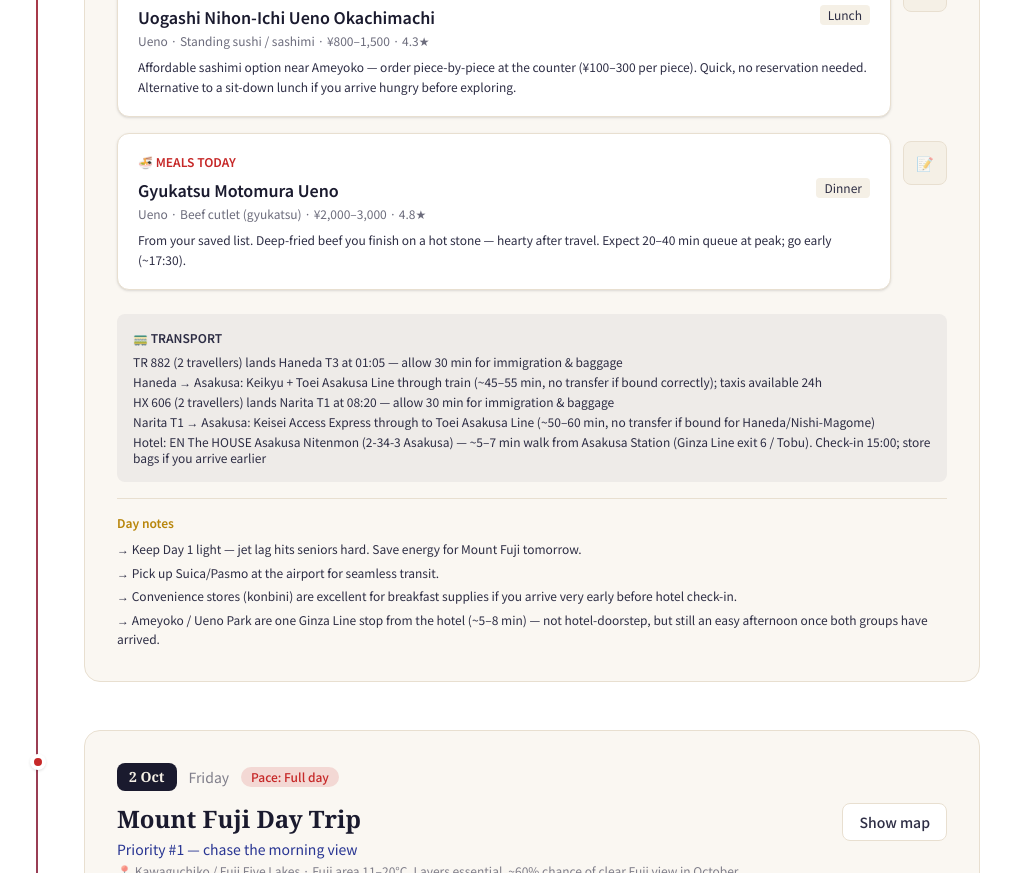
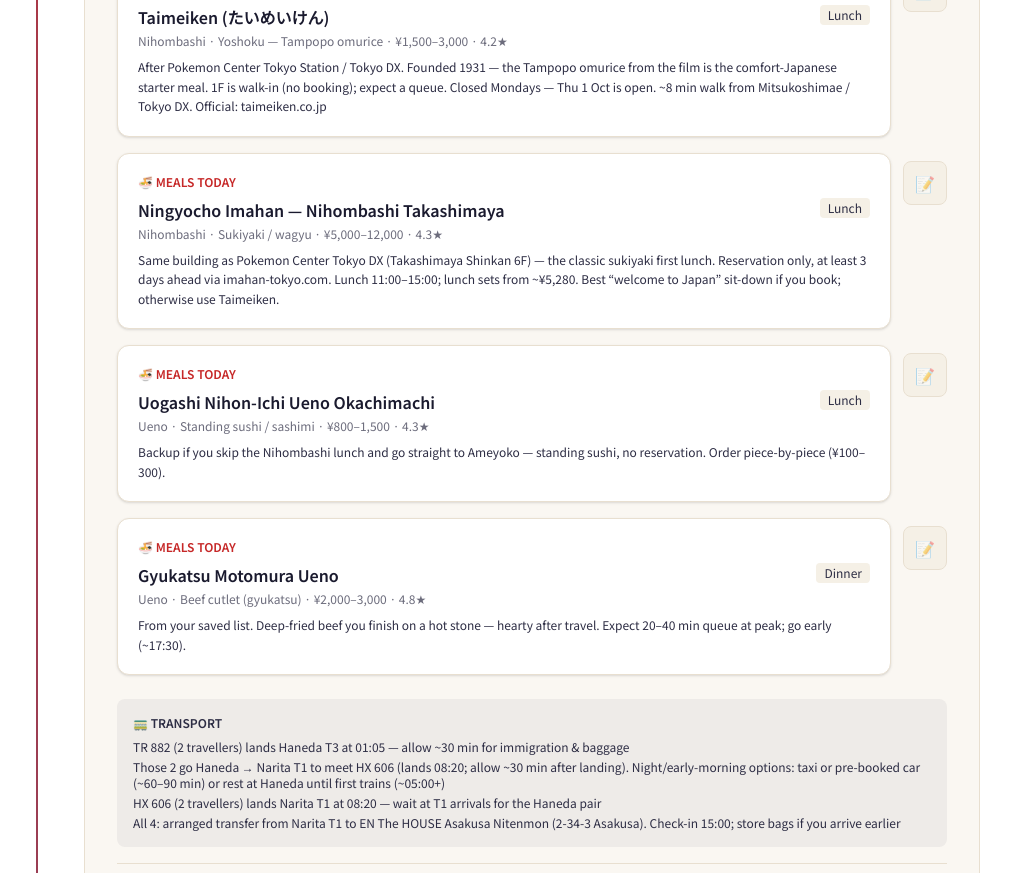
Before and after one commit to Zhi-You/japan-oct-2026-trip, a React (Vite) app: page / in a window 1280 px wide. Shown: the part 2860-3733 px from the top of the page, without its empty margins (148-1159 px from the left). Built offline with nearby package versions, Linux system fonts and the light colour scheme.

Commit message:
feat: improve notes display; cover all book ahead; fill in missing transport activities

```diff
--- a/src/components/board/CardNotesPanel.tsx
+++ b/src/components/board/CardNotesPanel.tsx
@@ -12,11 +12,11 @@ export function CardNotesPanel({ dayId, cardId }: CardNotesPanelProps) {
   const note = getCardNote(dayId, cardId);
   const hasText = Boolean(note?.text?.trim());
 
-  const noteButtonClass = `flex h-11 w-11 items-center justify-center rounded-lg border text-sm transition ${
+  const noteButtonClass = `relative flex h-11 w-11 items-center justify-center rounded-lg border text-base font-bold transition ${
     note?.isOpen
       ? 'border-indigo bg-indigo/10 text-indigo'
       : hasText
-        ? 'border-gold bg-gold/10 text-gold'
+        ? 'border-vermillion bg-vermillion text-white'
         : 'border-washi-dark bg-washi text-ink-light/50 hover:border-indigo/40 hover:text-indigo'
   }`;
 
@@ -35,12 +35,15 @@ export function CardNotesPanel({ dayId, cardId }: CardNotesPanelProps) {
       <button
         type="button"
         onClick={() => toggleCardNote(dayId, cardId)}
-        title={t('board.notes.toggle')}
+        title={hasText ? t('board.notes.hasNote') : t('board.notes.toggle')}
         className={noteButtonClass}
         aria-expanded={note?.isOpen ?? false}
-        aria-label={t('board.notes.toggle')}
+        aria-label={hasText ? t('board.notes.hasNote') : t('board.notes.toggle')}
       >
-        📝
+        {hasText ? '!' : '📝'}
+        {hasText && !note?.isOpen && (
+          <span className="absolute -right-0.5 -top-0.5 h-2.5 w-2.5 rounded-full bg-gold" />
+        )}
       </button>
 
       {note?.isOpen && (
--- a/src/data/itinerary.en.ts
+++ b/src/data/itinerary.en.ts
@@ -27,7 +27,7 @@ const itineraryEn: ItineraryData = {
       urgency: 'critical',
       link: 'https://www.shibuya-scramble-square.com/sky/',
       notes:
-        'Sunset ~17:20 on 5 Oct (Monday). Official site releases tickets exactly 14 days ahead at 00:00 JST — set an alarm for 21 Sep. Target entry 16:00–16:30. Sunset slots sell out in minutes; Klook/KKday may have backup inventory. Once inside, no time limit — stay for blue hour. Bring a ¥100 coin for rooftop lockers.',
+        'TIME SENSITIVE. Official q-skip sales open 14 days ahead at 00:00 JST — 21 Sep 2026 for 5 Oct (not 28 days; older blogs are outdated). Sunset ~17:20. Target entry 16:00–16:30. Adult web tickets ¥2,700 before 15:00 / ¥3,400 from 15:00. Sunset slots sell out in minutes; Klook/KKday may have leftover inventory but not always the exact slot. No rooftop refund if wind/rain closes the roof. Bring a ¥100 coin for lockers.',
     },
     {
       id: 'nikko-tour',
@@ -36,23 +36,43 @@ const itineraryEn: ItineraryData = {
       urgency: 'high',
       link: 'https://www.klook.com',
       notes:
-        'Choose a tour with English guide, Toshogu Shrine, Kegon Falls & Lake Chuzenji. Confirm pickup near Asakusa (or Ueno/Tokyo Station — ~5 min from the hotel). Full day (~10–12 hrs) — pack snacks and walking shoes.',
+        'TIME SENSITIVE. Book 2–4 weeks ahead for a 6 Oct English-guide tour with Toshogu, Kegon Falls & Lake Chuzenji. Confirm pickup near Asakusa (or Ueno/Tokyo Station — ~5 min from the hotel). Full day (~10–12 hrs) — pack snacks and walking shoes.',
     },
     {
       id: 'fuji-transport',
-      item: 'Mount Fuji day — highway bus or tour (2 Oct)',
-      deadline: 'Book 1–2 weeks ahead (earlier for weekends)',
+      item: 'Mount Fuji day — highway bus Shinjuku → Kawaguchiko (2 Oct)',
+      deadline: 'Sales open 2 Sep 2026 (1 month ahead) — book that day',
+      urgency: 'critical',
+      link: 'https://fuji.highwaybus.com/en/kawaguchiko/',
+      notes:
+        'TIME SENSITIVE. Official Chuo Highway Bus / highwaybus.com: reservations open from the same date one month before travel (2 Sep for 2 Oct). Weekday Fuji buses still sell out. Book outbound + return together. Organised tour is the easier senior option if you do not want the Shinjuku terminal transfer.',
+    },
+    {
+      id: 'imahan-lunch',
+      item: 'Ningyocho Imahan sukiyaki lunch — Nihombashi Takashimaya (1 Oct)',
+      deadline: 'Reserve at least 3 days ahead (by 28 Sep); 1–2 weeks is safer',
       urgency: 'high',
+      link: 'https://imahan-tokyo.com/official/nihonbashi-takashimaya-sc/',
       notes:
-        'Highway bus Shinjuku → Kawaguchiko (~1h45) or organised tour. Buy return ticket early — buses sell out. Have a backup day (3 or 4 Oct) if visibility forecast is poor.',
+        'TIME SENSITIVE if you want sukiyaki after Pokemon Center Tokyo DX. Official site: reservation only, book from the homepage at least 3 days ahead with prepaid card/PayPal. Same building as Tokyo DX (Takashimaya Shinkan 6F). Lunch 11:00–15:00; weekday kitchen break 15:00–17:00. Walk-in alternative: Taimeiken omurice (no booking).',
+    },
+    {
+      id: 'hantei-lunch',
+      item: 'Hantei kushiage lunch — Nezu (4 Oct)',
+      deadline: 'Reserve 1–2 weeks ahead',
+      urgency: 'high',
+      link: 'https://www.hantei.co.jp/nedu/nedu_kusiage.html',
+      notes:
+        'Sunday lunch in a 1909 wooden house next to Nezu Shrine. Lunch 11:30–15:00 (LO 14:00); closed Mondays. Popular with groups of 4 — book if you want a sit-down meal after the shrine. Walk-in backup: Hagi Cafe in Yanaka (opens 12:00 Sun).',
     },
     {
       id: 'tnm-tickets',
       item: 'Tokyo National Museum — online tickets (4 Oct)',
-      deadline: 'Anytime before visit',
+      deadline: 'Anytime before visit (valid 2 months from purchase)',
       urgency: 'medium',
       link: 'https://www.tnm.jp/modules/r_free_page/index.php?id=113&lang=en',
-      notes: '¥1,000 adults. Open Tue–Sun 9:30–17:00 (your museum visit is Sun 4 Oct). Online ticket skips queues. Seniors 70+ free with ID.',
+      notes:
+        'Official 2026: collection ¥1,000 adults; under-18 and 70+ free with ID. Hours 9:30–17:00, last entry 16:30. Closed Mondays — Sun 4 Oct is open. Online tickets skip the main-gate queue (can exceed 30 min). Special exhibitions are priced separately and include collection entry that day.',
     },
     {
       id: 'sim-esim',
@@ -253,13 +273,31 @@ const itineraryEn: ItineraryData = {
       ],
       food: [
         {
+          name: 'Taimeiken (たいめいけん)',
+          area: 'Nihombashi',
+          cuisine: 'Yoshoku — Tampopo omurice',
+          priceRange: '¥1,500–3,000',
+          rating: '4.2★',
+          meal: 'lunch',
+          note: 'After Pokemon Center Tokyo Station / Tokyo DX. Founded 1931 — the Tampopo omurice from the film is the comfort-Japanese starter meal. 1F is walk-in (no booking); expect a queue. Closed Mondays — Thu 1 Oct is open. ~8 min walk from Mitsukoshimae / Tokyo DX. Official: taimeiken.co.jp',
+        },
+        {
+          name: 'Ningyocho Imahan — Nihombashi Takashimaya',
+          area: 'Nihombashi',
+          cuisine: 'Sukiyaki / wagyu',
+          priceRange: '¥5,000–12,000',
+          rating: '4.3★',
+          meal: 'lunch',
+          note: 'Same building as Pokemon Center Tokyo DX (Takashimaya Shinkan 6F) — the classic sukiyaki first lunch. Reservation only, at least 3 days ahead via imahan-tokyo.com. Lunch 11:00–15:00; lunch sets from ~¥5,280. Best “welcome to Japan” sit-down if you book; otherwise use Taimeiken.',
+        },
+        {
           name: 'Uogashi Nihon-Ichi Ueno Okachimachi',
           area: 'Ueno',
           cuisine: 'Standing sushi / sashimi',
           priceRange: '¥800–1,500',
           rating: '4.3★',
           meal: 'lunch',
-          note: 'Affordable sashimi option near Ameyoko — order piece-by-piece at the counter (¥100–300 per piece). Quick, no reservation needed. Alternative to a sit-down lunch if you arrive hungry before exploring.',
+          note: 'Backup if you skip the Nihombashi lunch and go straight to Ameyoko — standing sushi, no reservation. Order piece-by-piece (¥100–300).',
         },
         {
           name: 'Gyukatsu Motomura Ueno',
@@ -272,11 +310,10 @@ const itineraryEn: ItineraryData = {
         },
       ],
       transport: [
-        'TR 882 (2 travellers) lands Haneda T3 at 01:05 — allow 30 min for immigration & baggage',
-        'Haneda → Asakusa: Keikyu + Toei Asakusa Line through train (~45–55 min, no transfer if bound correctly); taxis available 24h',
-        'HX 606 (2 travellers) lands Narita T1 at 08:20 — allow 30 min for immigration & baggage',
-        'Narita T1 → Asakusa: Keisei Access Express through to Toei Asakusa Line (~50–60 min, no transfer if bound for Haneda/Nishi-Magome)',
-        'Hotel: EN The HOUSE Asakusa Nitenmon (2-34-3 Asakusa) — ~5–7 min walk from Asakusa Station (Ginza Line exit 6 / Tobu). Check-in 15:00; store bags if you arrive earlier',
+        'TR 882 (2 travellers) lands Haneda T3 at 01:05 — allow ~30 min for immigration & baggage',
+        'Those 2 go Haneda → Narita T1 to meet HX 606 (lands 08:20; allow ~30 min after landing). Night/early-morning options: taxi or pre-booked car (~60–90 min) or rest at Haneda until first trains (~05:00+)',
+        'HX 606 (2 travellers) lands Narita T1 at 08:20 — wait at T1 arrivals for the Haneda pair',
+        'All 4: arranged transfer from Narita T1 to EN The HOUSE Asakusa Nitenmon (2-34-3 Asakusa). Check-in 15:00; store bags if you arrive earlier',
       ],
       dayTips: [
         'Keep Day 1 light — jet lag hits seniors hard. Save energy for Mount Fuji tomorrow.',
@@ -596,13 +633,31 @@ const itineraryEn: ItineraryData = {
           note: 'Famous meat croquettes — eat while walking the shotengai.',
         },
         {
+          name: 'Hantei (はん亭) Nezu',
+          area: 'Nezu',
+          cuisine: 'Kushiage (fried skewers)',
+          priceRange: '¥4,000–6,000',
+          rating: '4.2★',
+          meal: 'lunch',
+          note: 'Best sit-down lunch after Nezu Shrine (~2 min walk). 1909 wooden townhouse (cultural property). Lunch 11:30–15:00 (LO 14:00), closed Mondays — Sun 4 Oct is open. Reserve 1–2 weeks ahead for 4 people. Kamachiku udon is excellent but closed Sundays.',
+        },
+        {
+          name: 'Hagi Cafe (HAGISO)',
+          area: 'Yanaka',
+          cuisine: 'Cafe lunch / Japanese plates',
+          priceRange: '¥1,200–2,000',
+          rating: '3.8★',
+          meal: 'lunch',
+          note: 'Walk-in backup in Yanaka (3-10-25 Yanaka). Renovated 1950s apartment — curry, sandwiches, sweets. Sun hours 12:00–20:00. No same-day seat reservation; calmer than Hantei if the group is tired.',
+        },
+        {
           name: 'Uogashi Nihon-Ichi Ueno Okachimachi',
           area: 'Ueno',
           cuisine: 'Standing sushi / sashimi',
           priceRange: '¥800–1,500',
           rating: '4.3★',
           meal: 'lunch',
-          note: 'Light sashimi lunch after the museum — same affordable standing-sushi chain as Day 1 if you skipped it earlier.',
+          note: 'Backup if you reach Ueno Park / the museum first and want a fast counter lunch — no reservation.',
         },
         {
           name: 'Asakusa area izakaya or café',
--- a/src/data/locationCoordinates.ts
+++ b/src/data/locationCoordinates.ts
@@ -54,6 +54,7 @@ export const AREA_COORDINATES: Record<string, Coordinates> = {
   Otemachi: { lat: 35.6854, lng: 139.7528 },
   Chiyoda: { lat: 35.6854, lng: 139.7528 },
   Nihombashi: { lat: 35.6812, lng: 139.7742 },
+  Nihonbashi: { lat: 35.6812, lng: 139.7742 },
   Kawaguchiko: { lat: 35.5029, lng: 138.7683 },
   'Fuji Five Lakes': { lat: 35.5029, lng: 138.7683 },
   Nikko: { lat: 36.7577, lng: 139.5995 },
@@ -79,6 +80,10 @@ export const VENUE_COORDINATES: Record<string, Coordinates> = {
   'Sushi no Midori Shibuya': { lat: 35.6598, lng: 139.6988 },
   'Sushizanmai Tsukiji Outer Market': { lat: 35.6654, lng: 139.7707 },
   'Magurobito Asakusa': { lat: 35.7126, lng: 139.7968 },
+  'Taimeiken (たいめいけん)': { lat: 35.6864, lng: 139.7736 },
+  'Ningyocho Imahan — Nihombashi Takashimaya': { lat: 35.6808, lng: 139.7744 },
+  'Hantei (はん亭) Nezu': { lat: 35.7172, lng: 139.7658 },
+  'Hagi Cafe (HAGISO)': { lat: 35.7258, lng: 139.7688 },
 };
 
 /** Pokemon Center locations (optional day metadata pins). */
--- a/src/i18n/locales/en/common.json
+++ b/src/i18n/locales/en/common.json
@@ -33,6 +33,7 @@
     "schedule": "Time & duration",
     "notes": {
       "toggle": "Toggle notes",
+      "hasNote": "This card has a note",
       "label": "Notes",
       "placeholder": "Add comments for your group..."
     }
--- a/src/utils/initializeBoard.ts
+++ b/src/utils/initializeBoard.ts
@@ -98,6 +98,7 @@ export function initializeDayBoard(day: DayPlan): DayBoard {
 
   const addPlaceCards = () => {
     for (const place of day.places) {
+      if (place.id === 'narita-hotel-transfer') continue;
       pushCard({ id: place.id, kind: 'place', place });
     }
   };
@@ -117,6 +118,11 @@ export function initializeDayBoard(day: DayPlan): DayBoard {
     const id = `${day.id}-meal-${index}`;
     pushCard({ id, kind: 'meal', meal });
   });
+
+  const eveningTransfer = day.places.find((place) => place.id === 'narita-hotel-transfer');
+  if (eveningTransfer) {
+    pushCard({ id: eveningTransfer.id, kind: 'place', place: eveningTransfer });
+  }
 
   return { dayId: day.id, cardIds, cards, notes: {} };
 }
@@ -141,31 +147,43 @@ export function mergeBoardWithDefaults(
 
     const defaultDay = merged.days[day.id];
     const savedCardIds = savedDay.cardIds.filter((id) => savedDay.cards[id]);
-    const defaultPlaceIds = new Set(day.places.map((p) => p.id));
 
     defaultDay.cardIds = savedCardIds.length > 0 ? savedCardIds : defaultDay.cardIds;
     defaultDay.cards = { ...defaultDay.cards, ...savedDay.cards };
     defaultDay.notes = savedDay.notes ?? {};
 
-    for (const placeId of defaultPlaceIds) {
-      if (!defaultDay.cards[placeId] && day.places.find((p) => p.id === placeId)) {
-        const place = day.places.find((p) => p.id === placeId)!;
-        defaultDay.cards[placeId] = { id: placeId, kind: 'place', place };
-        if (!defaultDay.cardIds.includes(placeId)) {
-          defaultDay.cardIds.push(placeId);
-        }
+    for (const place of day.places) {
+      const existing = defaultDay.cards[place.id];
+      defaultDay.cards[place.id] = existing
+        ? { ...existing, kind: 'place', place }
+        : { id: place.id, kind: 'place', place };
+      if (!defaultDay.cardIds.includes(place.id)) {
+        defaultDay.cardIds.push(place.id);
       }
     }
 
     day.food.forEach((meal, index) => {
       const id = `${day.id}-meal-${index}`;
-      if (!defaultDay.cards[id]) {
-        defaultDay.cards[id] = { id, kind: 'meal', meal };
-        if (!defaultDay.cardIds.includes(id)) {
-          defaultDay.cardIds.push(id);
-        }
+      const existing = defaultDay.cards[id];
+      defaultDay.cards[id] = existing
+        ? { ...existing, kind: 'meal', meal }
+        : { id, kind: 'meal', meal };
+      if (!defaultDay.cardIds.includes(id)) {
+        defaultDay.cardIds.push(id);
       }
     });
+
+    for (const item of day.flightTimeline ?? []) {
+      const card = createFlightTimelineCard(item);
+      const existing = defaultDay.cards[card.id];
+      defaultDay.cards[card.id] = existing ? { ...existing, ...card } : card;
+    }
+
+    const pcCard = createPokemonCenterCard(day);
+    if (pcCard) {
+      const existing = defaultDay.cards[pcCard.id];
+      defaultDay.cards[pcCard.id] = existing ? { ...existing, ...pcCard } : pcCard;
+    }
 
     mergeFlightTimelineCards(day, defaultDay);
   }
```
